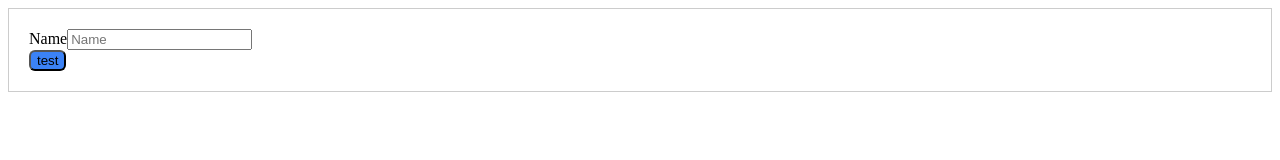
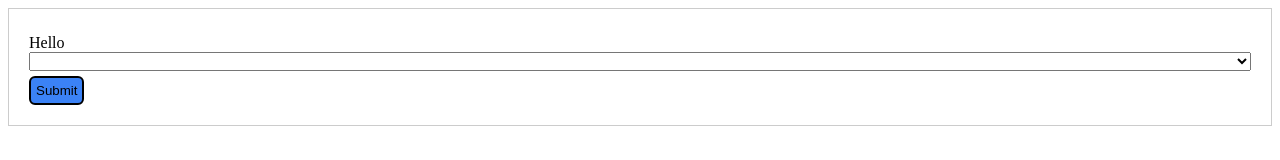
Before and after one commit to tosbas/form-zen, a website: page index.html in a window 1280 px wide. Drawn offline with Linux system fonts and the light colour scheme.

Commit message:
feat: add field validation and update getFormData format output

```diff
--- a/index.html
+++ b/index.html
@@ -3,25 +3,20 @@
   <head>
     <meta charset="UTF-8" />
     <meta name="viewport" content="width=device-width, initial-scale=1.0" />
-    <link rel="stylesheet" href="./dist/form-zen.min.css">
+    <link rel="stylesheet" href="./dist/form-zen.min.css" />
     <title>FormZen</title>
   </head>
   <body>
     <div id="myForm"></div>
 
-    <script src="./dist/cdn.global.min.js"></script>
+    <script type="module">
+      import { FormZen } from "./dist/index.js";
 
-    <script>
-      const formZen = new FormZen("#myForm");
-      formZen.addFields({
-        name: {
-          label: "Name",
-          type: "text",
-        }
-      });
-      formZen.addButtonSubmit("test");
-      formZen.addCallback((data) => {
-        console.log("Form submitted with data:", data);
+      const formZen = new FormZen("#myForm", {
+        test: {
+          label: "Hello",
+          type: "select",
+        },
       });
     </script>
   </body>
--- a/package.json
+++ b/package.json
@@ -1,6 +1,6 @@
 {
   "name": "@tosbas/form-zen",
-  "version": "1.3.1",
+  "version": "1.3.2",
   "description": "Lightweight TypeScript library for generating forms",
   "type": "module",
   "license": "MIT",
@@ -39,6 +39,7 @@
   "scripts": {
     "clean": "rimraf node_modules package-lock.json dist",
     "reset": "npm run clean && npm install",
+    "build:css": "npx esbuild src/styles/form-zen.css --minify --outfile=dist/form-zen.min.css",
     "build:npm": "tsup",
     "build:cdn": "npx esbuild src/cdn.ts --bundle --minify --format=iife --outfile=dist/cdn.global.min.js && npx esbuild src/styles/form-zen.css --minify --outfile=dist/form-zen.min.css",
     "build": "npm run build:npm && npm run build:cdn",
--- a/src/index.ts
+++ b/src/index.ts
@@ -18,6 +18,7 @@
       case "select":
         return document.createElement("select");
 
+      case undefined:
       case "text":
       case "number":
       case "email":
@@ -32,7 +33,7 @@
         return document.createElement("div");
 
       default:
-        throw new Error(`Type ${fieldType} inconnu`);
+        throw new Error(`Type ${fieldType} unknown`);
     }
   }
 
@@ -104,11 +105,11 @@
 class FieldRenderer {
   static render(name: string, field: Field): HTMLDivElement {
     const wrapper = document.createElement("div");
-    wrapper.className = "form-group";
-    wrapper.id = `field-${name}`;
+    wrapper.className = "form-zen-group";
+    wrapper.id = `form-zen-field-${name}`;
 
     const label = document.createElement("label");
-    label.htmlFor = name;
+    label.htmlFor = `form-zen-${name}`;
     label.textContent = field.label;
 
     const input = InputFactory.create(field.type);
@@ -144,6 +145,8 @@
     }
 
     this.root = root as HTMLElement;
+
+    this.validateFields(fields);
     this.fields = fields;
 
     this.form = this.createForm();
@@ -180,7 +183,7 @@
       delete this.fields[name];
 
       const el = this.form.querySelector(`#form-zen-${name}`);
-      const lab = this.form.querySelector(`label[for="${name}"]`);
+      const lab = this.form.querySelector(`#form-zen-${name}`);
       el?.remove();
       lab?.remove();
     });
@@ -210,6 +213,47 @@
   /* =========================
      INTERNALS
   ========================= */
+  private assertField(field: any, name?: string): asserts field is Field {
+    if (!field || typeof field !== "object") {
+      throw new Error(`Field "${name}" invalide`);
+    }
+
+    const allowed = new Set([
+      "type",
+      "label",
+      "required",
+      "placeholder",
+      "min",
+      "max",
+      "pattern",
+      "options",
+      "multiple",
+    ]);
+
+    for (const key of Object.keys(field)) {
+      if (!allowed.has(key)) {
+        throw new Error(`Field "${name}" unknown key: ${key}`);
+      }
+    }
+
+    if (typeof field.type !== "string") {
+      throw new Error(`Field "${name}" type must be string`);
+    }
+
+    if (typeof field.label !== "string") {
+      throw new Error(`Field "${name}" label must be string`);
+    }
+
+    if (field.options && !Array.isArray(field.options)) {
+      throw new Error(`Field "${name}" options must be array`);
+    }
+  }
+
+  private validateFields(fields: Fields) {
+    Object.entries(fields).forEach(([name, field]) => {
+      this.assertField(field, name);
+    });
+  }
 
   private createForm(): HTMLFormElement {
     const form = document.createElement("form");
@@ -233,27 +277,48 @@
     });
   }
 
+  public emitSubmit(): void {
+    const data = this.getFormData();
+
+    if (this.callback) {
+      this.callback(data);
+    }
+  }
+
   private getSubmitButton(): HTMLButtonElement | null {
     return this.form.querySelector('button[type="submit"]');
   }
 
   private getFormData(): Record<string, string | string[]> {
     const data: Record<string, string | string[]> = {};
-    const formData = new FormData(this.form);
 
-    formData.forEach((value, key) => {
-      const val = String(value);
+    const elements = this.form.querySelectorAll<
+      HTMLInputElement | HTMLSelectElement | HTMLTextAreaElement
+    >("input, select, textarea");
 
-      if (data[key] !== undefined) {
-        const current = data[key];
+    elements.forEach((el) => {
+      const name = el.name;
+      if (!name) return;
+
+      let value: string | string[] = "";
+
+      if (el instanceof HTMLInputElement && el.type === "checkbox") {
+        if (!el.checked) return;
+        value = el.value;
+      } else {
+        value = el.value;
+      }
+
+      if (data[name] !== undefined) {
+        const current = data[name];
 
         if (Array.isArray(current)) {
-          current.push(val);
+          current.push(value as string);
         } else {
-          data[key] = [current, val];
+          data[name] = [current, value as string];
         }
       } else {
-        data[key] = val;
+        data[name] = value as string;
       }
     });
 
--- a/src/styles/form-zen.css
+++ b/src/styles/form-zen.css
@@ -4,9 +4,12 @@
   --fz-radius: 6px;
 }
 
+
 .form-zen button {
   background: var(--fz-primary);
   border-radius: var(--fz-radius);
+  padding: 5px;
+  border: 2px solid black;
 }
 
 .form-zen{
@@ -14,3 +17,9 @@
     border: 1px solid var(--fz-border);
     padding: 20px;
 }
+
+.form-zen-group {
+  display: flex;
+  flex-direction: column;
+  margin: 5px 0;
+}
--- a/src/types/types.ts
+++ b/src/types/types.ts
@@ -12,10 +12,10 @@
   | "radio";
 
 type FormElement =
-    HTMLInputElement |
-    HTMLTextAreaElement |
-    HTMLSelectElement |
-    HTMLDivElement
+  | HTMLInputElement
+  | HTMLTextAreaElement
+  | HTMLSelectElement
+  | HTMLDivElement;
 
 type Field = {
   type: InputType;
@@ -26,15 +26,13 @@
   max?: string;
   pattern?: string;
   options?: string[];
-    multiple?:boolean;
+  multiple?: boolean;
 };
 
 type Fields = Record<string, Field>;
 
 type FormValue = string | string[];
 
-type SubmitCallback = (
-  data: Record<string, FormValue>
-) => void;
+type SubmitCallback = (data: Record<string, FormValue>) => void;
 
-export {Field, Fields,SubmitCallback, InputType, FormElement};
+export { Field, Fields, SubmitCallback, InputType, FormElement };
--- /dev/null
+++ b/test/index.test.js
@@ -0,0 +1,58 @@
+import { describe, it, before } from "node:test";
+import assert from "node:assert/strict";
+import { JSDOM } from "jsdom";
+import { FormZen } from "../dist/index.js";
+
+before(() => {
+    const dom = new JSDOM(`
+        <form id="myForm"></form>
+    `);
+
+    global.window = dom.window;
+    global.document = dom.window.document;
+    global.HTMLElement = dom.window.HTMLElement;
+    global.HTMLInputElement = dom.window.HTMLInputElement;
+    global.HTMLSelectElement = dom.window.HTMLSelectElement;
+    global.HTMLTextAreaElement = dom.window.HTMLTextAreaElement;
+    global.HTMLButtonElement = dom.window.HTMLButtonElement;
+    global.HTMLFormElement = dom.window.HTMLFormElement;
+    global.HTMLDivElement = dom.window.HTMLDivElement;
+});
+
+
+describe("FormZen", () => {
+    it("should return form data", () => {
+        const formZen = new FormZen("#myForm", {
+            email: {
+                label: "Email",
+                type: "email",
+                required: true
+            },
+
+            password: {
+                label: "Password",
+                type: "password",
+                required: true
+            }
+        });
+
+        const email = document.querySelector('[name="email"]');
+        const password = document.querySelector('[name="password"]');
+
+        email.value = "a@a.com";
+        password.value = "1234";
+
+        let received = null;
+
+        formZen.addCallback((data) => {
+            received = data;
+        });
+
+        formZen.emitSubmit();
+
+        assert.deepStrictEqual(received, {
+            email: "a@a.com",
+            password: "1234"
+        });
+    });
+});
```
Also changed, not shown: README.md, dist/cdn.global.js, dist/cdn.global.min.js, dist/form-zen.min.css, dist/index.cjs, dist/index.d.ts, dist/index.js, 1 other file. Lines whose indentation alone changed are shown as unchanged.
